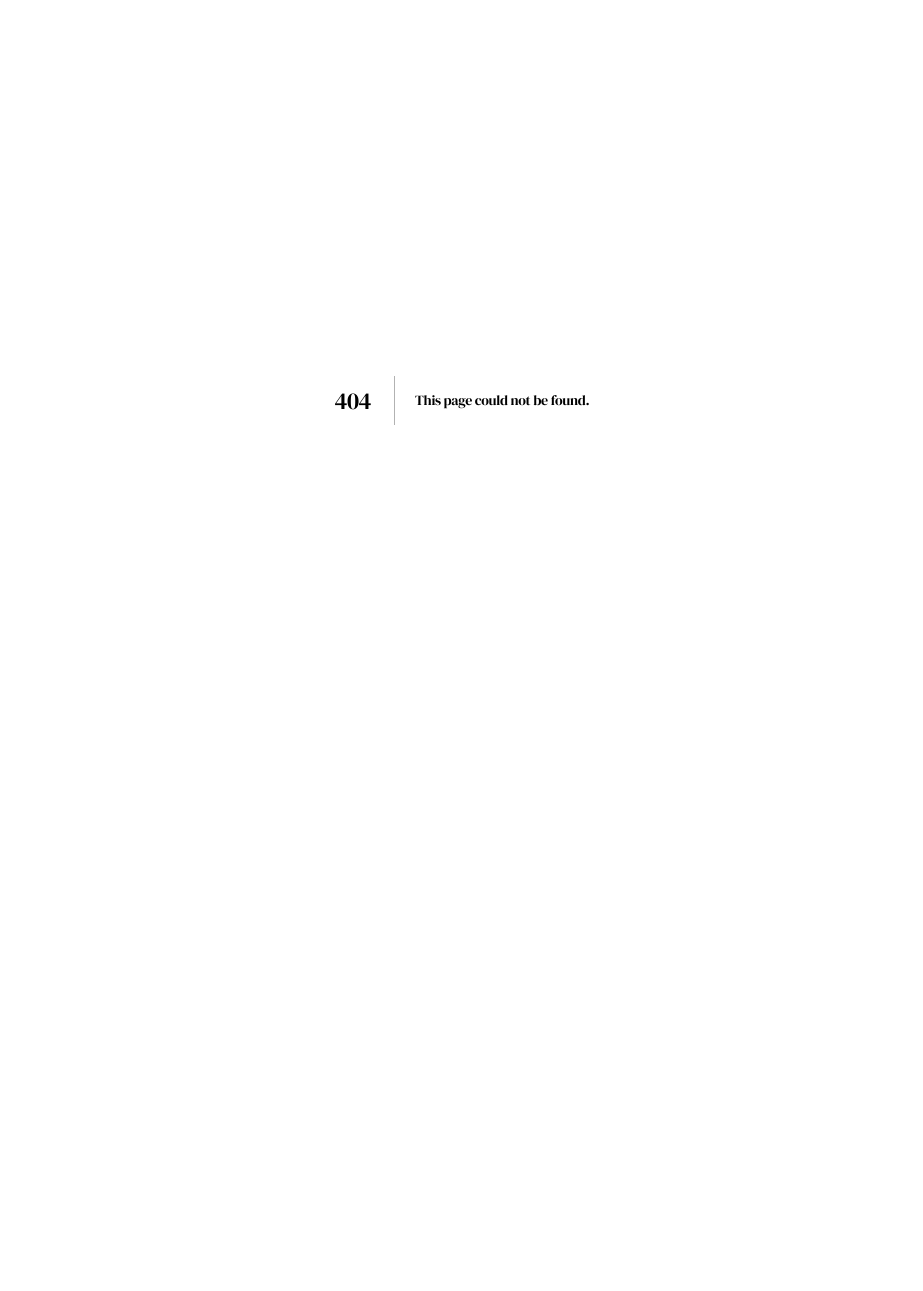
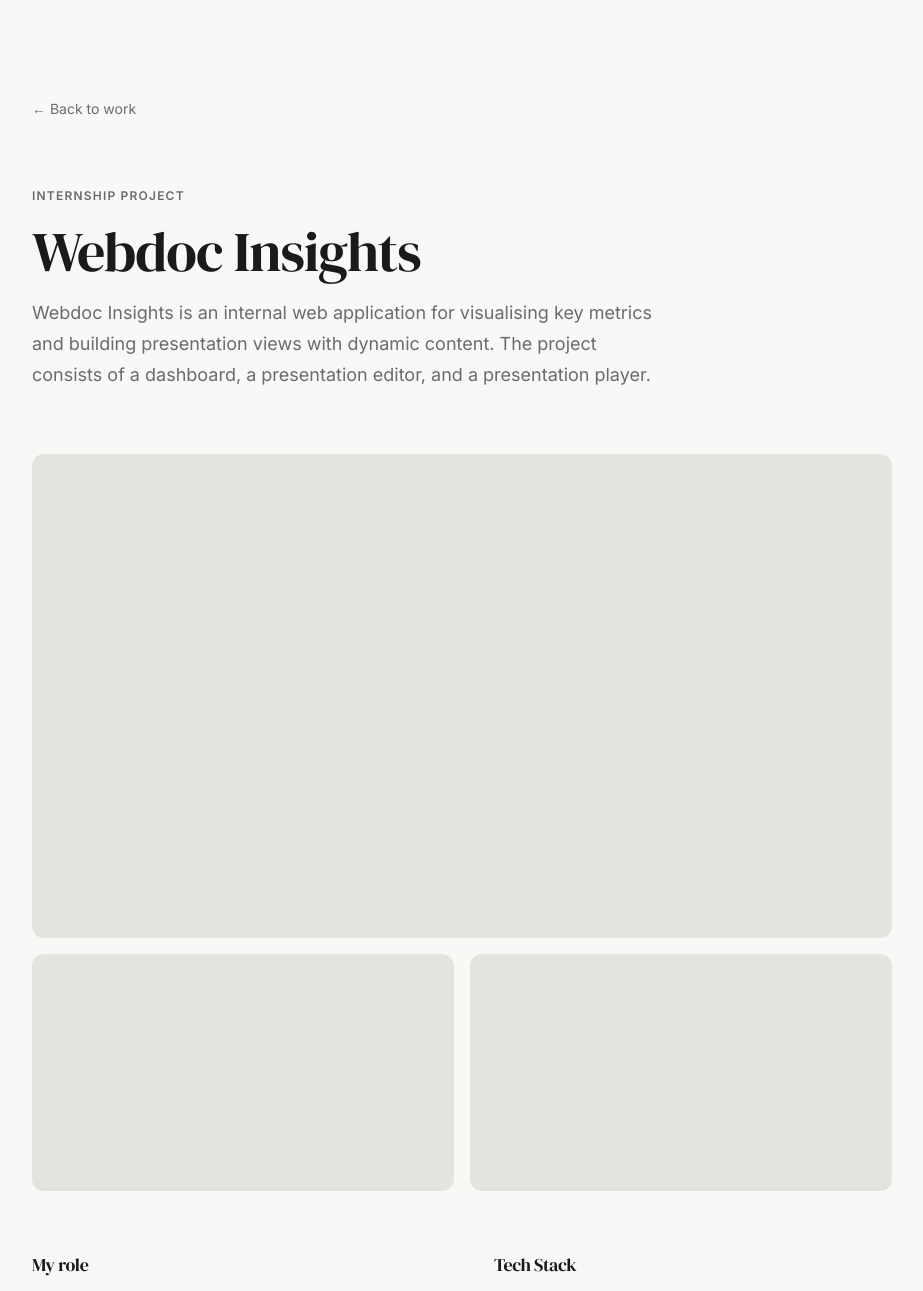
Before and after one commit to kaspvik/kaspervikstrom, a Next.js app: page /projects/webdoc in a window 1280 px wide. Before the commit this address had no page. Shown: the top 1291 px of the page, without its empty margins (178-1101 px from the left). Before the commit the page ends 800 px from the top, so only its background shows below. Built offline with nearby package versions, Linux system fonts and the light colour scheme.

Commit message:
First draft of the webdoc page with text and choice of placement on future images

```diff
--- /dev/null
+++ b/src/app/projects/webdoc/page.tsx
@@ -0,0 +1,107 @@
+"use client";
+
+import Link from "next/link";
+import { motion } from "framer-motion";
+import styles from "./webdoc.module.css";
+
+const tech = [
+  "Next.js",
+  "TypeScript",
+  "Zustand",
+  "dnd-kit",
+  "ECharts",
+  "Storybook",
+  "SASS",
+  "CSS Modules",
+];
+
+const fadeUp = {
+  hidden: { opacity: 0, y: 24 },
+  visible: (i: number) => ({
+    opacity: 1,
+    y: 0,
+    transition: { delay: i * 0.08, duration: 0.5, ease: "easeOut" },
+  }),
+};
+
+export default function WebdocPage() {
+  return (
+    <main className={styles.page}>
+      <div className={styles.inner}>
+        <motion.div
+          className={styles.back}
+          initial={{ opacity: 0, x: -8 }}
+          animate={{ opacity: 1, x: 0 }}
+          transition={{ duration: 0.4 }}
+        >
+          <Link href="/#work">← Back to work</Link>
+        </motion.div>
+
+        <motion.div
+          className={styles.hero}
+          initial="hidden"
+          animate="visible"
+        >
+          <motion.span className={styles.category} custom={0} variants={fadeUp}>
+            Internship Project
+          </motion.span>
+          <motion.h1 className={styles.title} custom={1} variants={fadeUp}>
+            Webdoc Insights
+          </motion.h1>
+          <motion.p className={styles.intro} custom={2} variants={fadeUp}>
+            Webdoc Insights is an internal web application for visualising key
+            metrics and building presentation views with dynamic content. The
+            project consists of a dashboard, a presentation editor, and a
+            presentation player.
+          </motion.p>
+        </motion.div>
+
+        <motion.div
+          className={styles.images}
+          initial={{ opacity: 0, y: 20 }}
+          animate={{ opacity: 1, y: 0 }}
+          transition={{ delay: 0.3, duration: 0.5 }}
+        >
+          <div className={styles.imageFeatured} aria-hidden="true" />
+          <div className={styles.imageGrid}>
+            <div className={styles.imageThumb} aria-hidden="true" />
+            <div className={styles.imageThumb} aria-hidden="true" />
+          </div>
+        </motion.div>
+
+        <motion.div
+          className={styles.details}
+          initial={{ opacity: 0, y: 20 }}
+          animate={{ opacity: 1, y: 0 }}
+          transition={{ delay: 0.45, duration: 0.5 }}
+        >
+          <div className={styles.role}>
+            <h2 className={styles.sectionTitle}>My role</h2>
+            <p>
+              I worked primarily with frontend development and UI, contributing
+              to building reusable components in Storybook, developing widgets
+              for statistics display, and creating various slides for presenting
+              data such as weather, traffic, and key metrics.
+            </p>
+            <p>
+              The focus was on creating a flexible, modern, and clear user
+              experience where data becomes more accessible and visually
+              engaging.
+            </p>
+          </div>
+
+          <div className={styles.stack}>
+            <h2 className={styles.sectionTitle}>Tech Stack</h2>
+            <ul className={styles.tags}>
+              {tech.map((t) => (
+                <li key={t} className={styles.tag}>
+                  {t}
+                </li>
+              ))}
+            </ul>
+          </div>
+        </motion.div>
+      </div>
+    </main>
+  );
+}
--- /dev/null
+++ b/src/app/projects/webdoc/webdoc.module.css
@@ -0,0 +1,144 @@
+.page {
+  min-height: 100vh;
+  padding: 6rem 2rem 8rem;
+}
+
+.inner {
+  max-width: 860px;
+  margin: 0 auto;
+  display: flex;
+  flex-direction: column;
+  gap: 4rem;
+}
+
+/* Back link */
+.back a {
+  font-size: 0.875rem;
+  color: var(--color-text-muted);
+  text-decoration: none;
+  transition: color 0.2s;
+}
+
+.back a:hover {
+  color: var(--color-text);
+}
+
+/* Hero */
+.hero {
+  display: flex;
+  flex-direction: column;
+  gap: 1rem;
+}
+
+.category {
+  font-size: 0.75rem;
+  font-weight: 600;
+  letter-spacing: 0.1em;
+  text-transform: uppercase;
+  color: var(--color-text-muted);
+}
+
+.title {
+  font-family: var(--font-display);
+  font-size: clamp(2.25rem, 5vw, 3.5rem);
+  font-weight: 400;
+  line-height: 1.1;
+  color: var(--color-text);
+  margin: 0;
+}
+
+.intro {
+  font-size: 1.125rem;
+  line-height: 1.7;
+  color: var(--color-text-muted);
+  max-width: 620px;
+  margin: 0;
+}
+
+/* Images */
+.images {
+  display: flex;
+  flex-direction: column;
+  gap: 1rem;
+}
+
+.imageFeatured {
+  width: 100%;
+  aspect-ratio: 16 / 9;
+  background: var(--color-border);
+  border-radius: var(--radius-md);
+}
+
+.imageGrid {
+  display: grid;
+  grid-template-columns: 1fr 1fr;
+  gap: 1rem;
+}
+
+.imageThumb {
+  aspect-ratio: 16 / 9;
+  background: var(--color-border);
+  border-radius: var(--radius-md);
+}
+
+/* Details */
+.details {
+  display: grid;
+  grid-template-columns: 1fr 1fr;
+  gap: 4rem;
+  align-items: start;
+}
+
+.sectionTitle {
+  font-family: var(--font-display);
+  font-size: 1.125rem;
+  font-weight: 400;
+  margin: 0 0 1rem;
+  color: var(--color-text);
+}
+
+.role p {
+  font-size: 1rem;
+  line-height: 1.75;
+  color: var(--color-text-muted);
+  margin: 0 0 0.75rem;
+}
+
+.role p:last-child {
+  margin-bottom: 0;
+}
+
+/* Tags */
+.tags {
+  list-style: none;
+  padding: 0;
+  margin: 0;
+  display: flex;
+  flex-wrap: wrap;
+  gap: 0.5rem;
+}
+
+.tag {
+  font-size: 0.8125rem;
+  font-weight: 500;
+  padding: 0.35rem 0.75rem;
+  border-radius: 999px;
+  background: var(--color-border);
+  color: var(--color-text);
+}
+
+/* Responsive */
+@media (max-width: 768px) {
+  .page {
+    padding: 4rem 1.5rem 6rem;
+  }
+
+  .details {
+    grid-template-columns: 1fr;
+    gap: 2.5rem;
+  }
+
+  .imageGrid {
+    grid-template-columns: 1fr;
+  }
+}
--- a/src/components/SelectedWork/SelectedWork.module.css
+++ b/src/components/SelectedWork/SelectedWork.module.css
@@ -27,6 +27,12 @@
   display: grid;
   grid-template-columns: repeat(2, 1fr);
   gap: 1.5rem;
+}
+
+.cardLink {
+  display: contents;
+  color: inherit;
+  text-decoration: none;
 }
 
 .card {
```
Also changed, not shown: src/components/SelectedWork/SelectedWork.tsx (+12 -2 lines).
